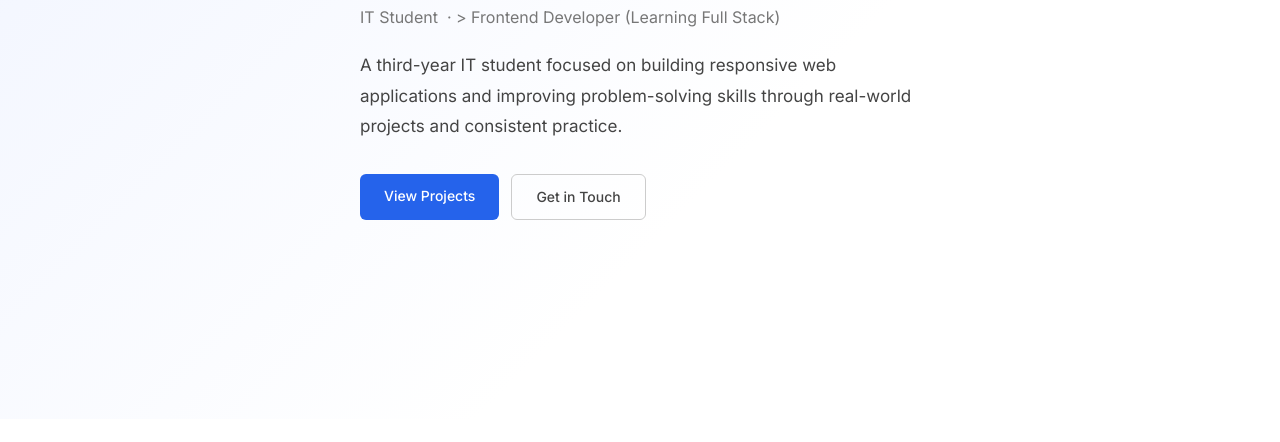
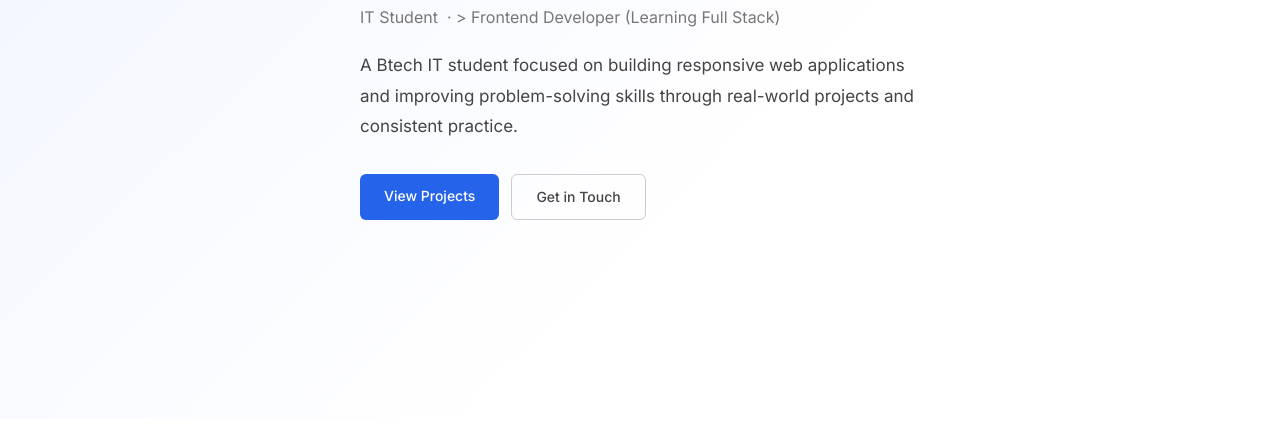
Before and after one commit to Rasikam9411/rasikamurali.github.io, a plain HTML site: page index.html in a window 1280 px wide. Shown: the part 358-800 px from the top of the page. Drawn offline with Linux system fonts and the light colour scheme.

Commit message:
Update index.html

```diff
--- a/index.html
+++ b/index.html
@@ -37,7 +37,7 @@
       <p class="hero-greeting">Hi, I'm</p>
       <h1 class="hero-name">Rasika Murali</h1>
       <p class="hero-title">IT Student &nbsp;·&nbsp;> Frontend Developer (Learning Full Stack)</p>
-      <p class="hero-desc">A third-year IT student focused on building responsive web applications and improving problem-solving skills through real-world projects and consistent practice.</p>
+      <p class="hero-desc">A Btech IT student focused on building responsive web applications and improving problem-solving skills through real-world projects and consistent practice.</p>
       <div class="hero-btns">
         <a href="#projects" class="btn-primary">View Projects</a>
         <a href="#contact" class="btn-outline">Get in Touch</a>
```
